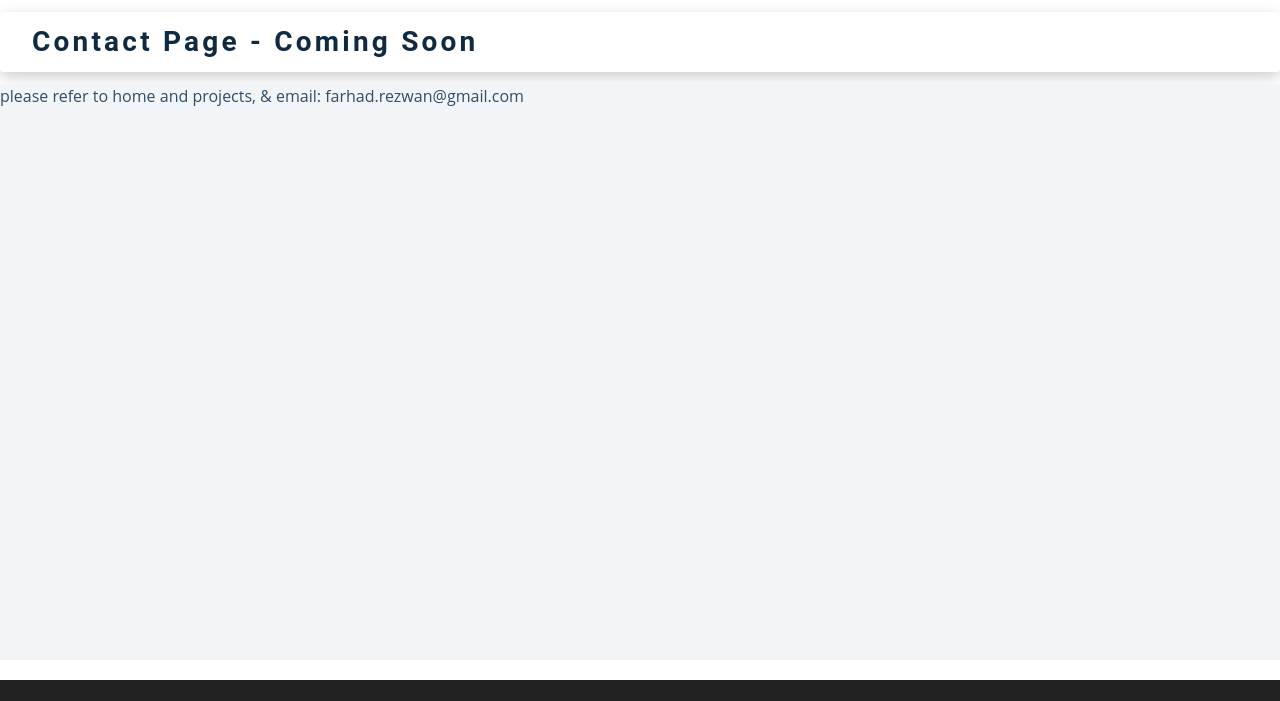
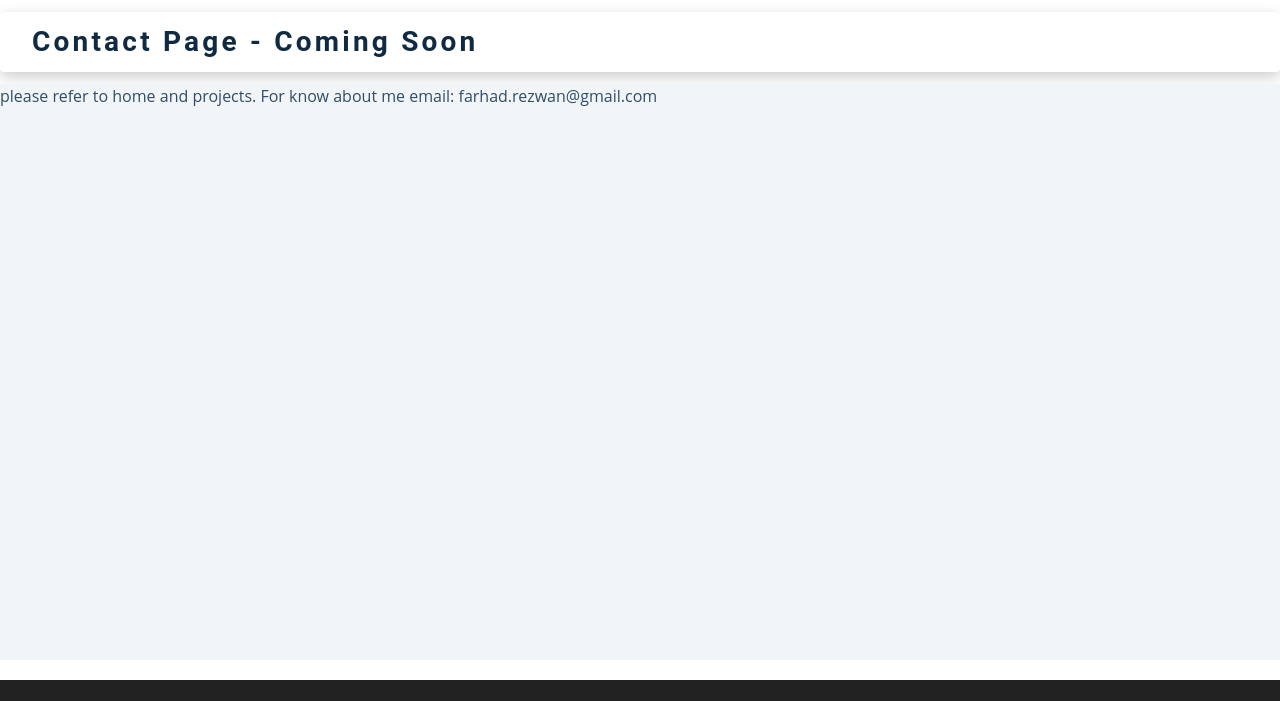
Before and after one commit to Farhad-Rezwan/myPortfolioOld, a Gatsby site: page /contact in a window 1280 px wide. Shown: the part 68-769 px from the top of the page. Built offline with nearby package versions, Linux system fonts and the light colour scheme; Gatsby itself is replaced by a stand-in of ours.

Commit message:
Resolveing Backend content issue and missinformation

```diff
--- a/src/pages/contact.js
+++ b/src/pages/contact.js
@@ -9,7 +9,8 @@ const contact = () => {
       </div>
       <div>
         <p className="projects-page">
-          please refer to home and projects, & email: farhad.rezwan@gmail.com
+          please refer to home and projects. For know about me email:
+          farhad.rezwan@gmail.com
         </p>
       </div>
     </Layout>
```
